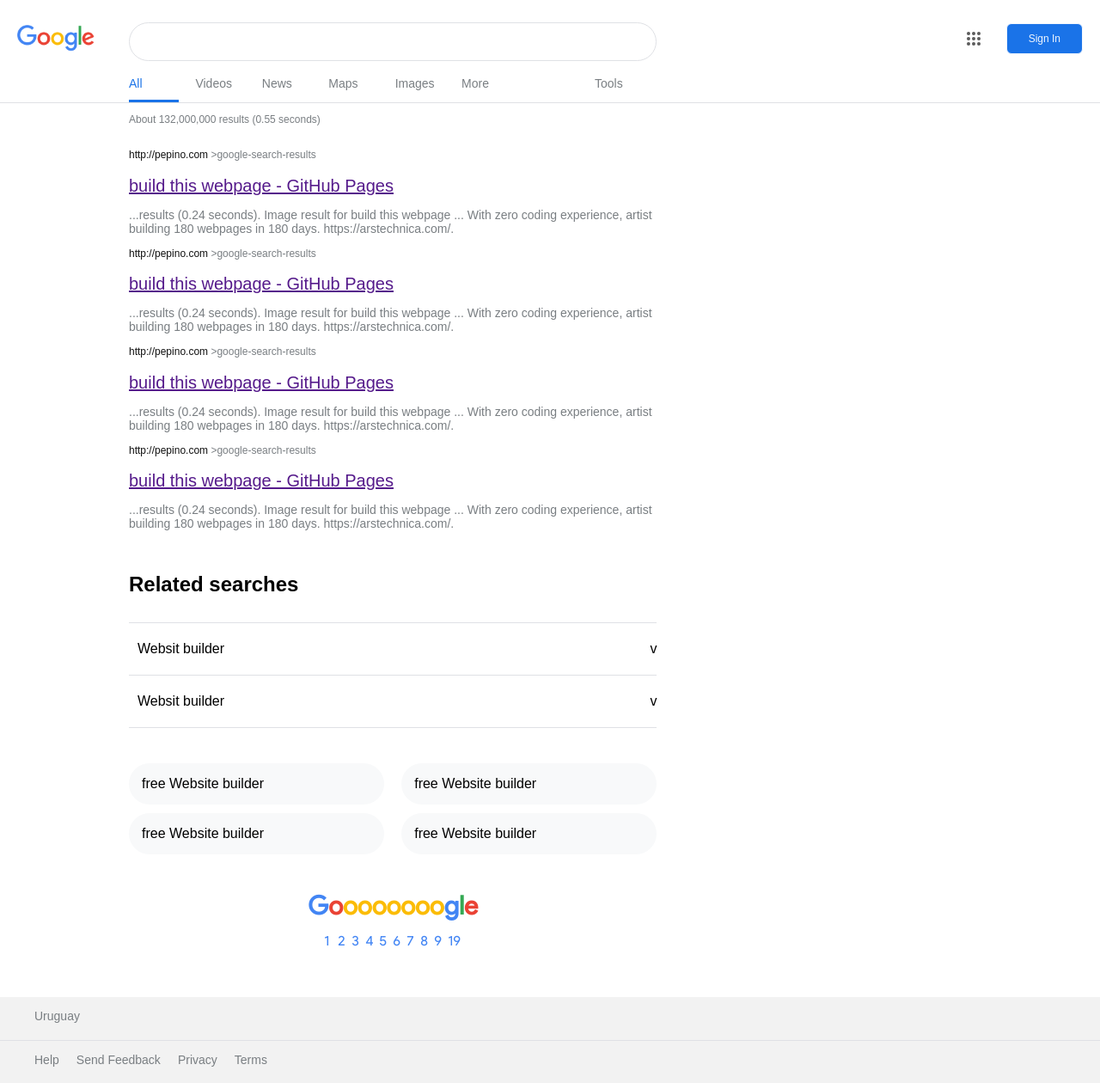
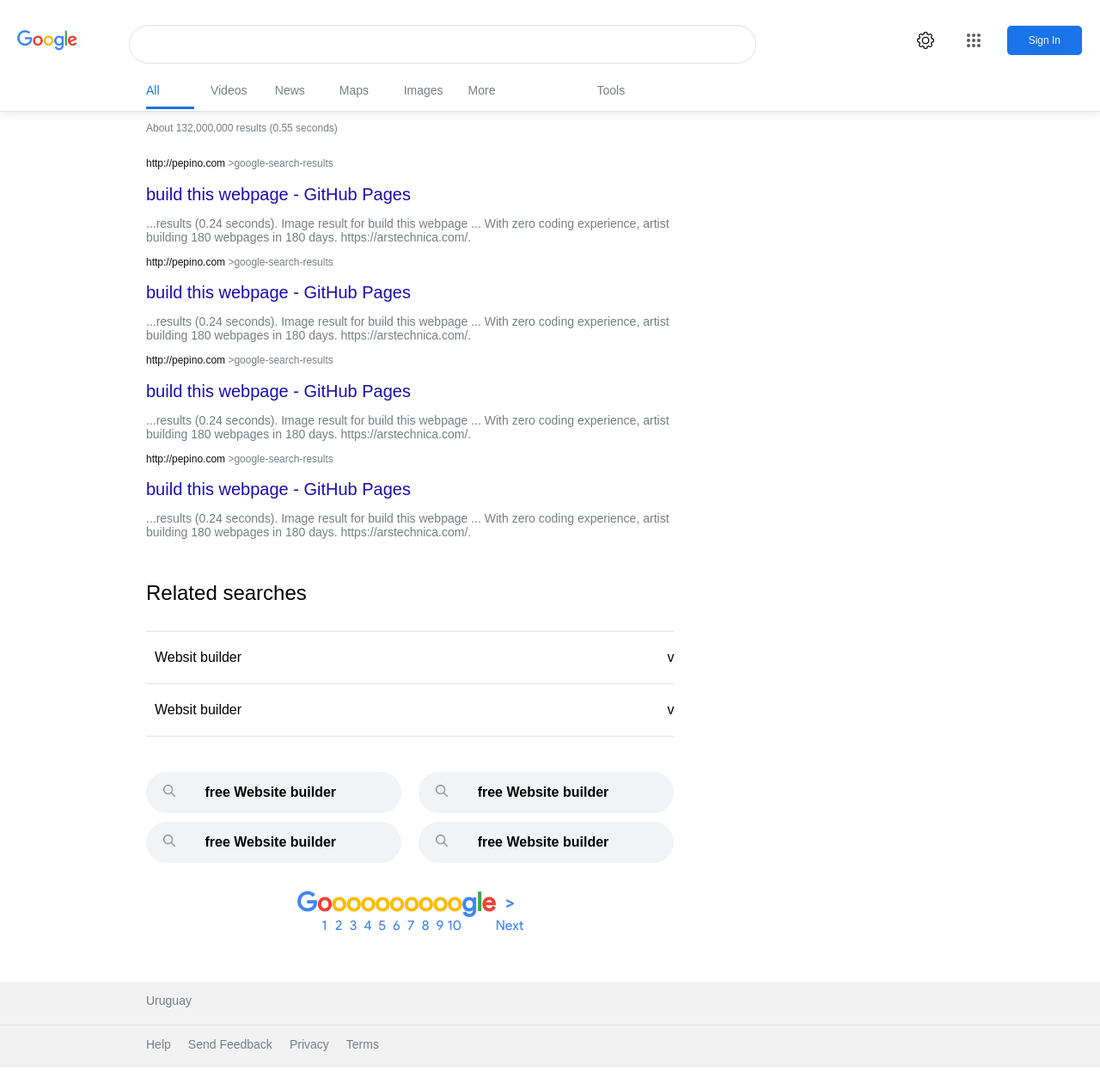
Before and after one commit to joeldevel/google-homepage, a plain HTML site: page search-results.html in a window 1280 px wide. Shown: the whole page at 86% size. Drawn offline with Linux system fonts and the light colour scheme.

Commit message:
icons and sticky navigation --though basic

```diff
--- a/css/results.css
+++ b/css/results.css
@@ -11,12 +11,13 @@
   --green: #34a853;
   --yellow: #fbbc05;
   --red: #ea4335;
+  --pill-bg: #f1f3f4;
 }
 .red {
-  color: var(--red);
+  color: var(--red)!important;
 }
 .blue {
-  color: var(--blue);
+  color: var(--blue)!important;
 }
 .green {
   color: var(--green);
@@ -34,13 +35,35 @@ body {
   justify-content: space-between;
   align-items: center;
   /* background: lightgreen; */
+  box-shadow: 1px 1px 10px rgba(0,0,0,0.1);
 }
 
+.search-container {
+  width: 57vw;
+  /* background: red; */
+}
+.input-search-container {
+  /* background: green; */
+  width: 100%;
+}
 .google-img-small {
   max-width: 90px;
   padding-left: 20px
 }
-
+.icon-list-item {
+  /* background: red; */
+  padding: 8px;
+  /* padding-top: 10px; */
+  margin-top: 2px;
+}
+.icon-list-item:hover {
+  background: var(--footer-bg);
+  border-radius: 100px;
+}
+.navigation-icon {
+  width: 20px;
+  height: 20px;
+}
 .tab:hover {
   cursor: pointer;
 }
@@ -73,6 +96,7 @@ body {
   /* height: 60px; */
   /* background: red; */
   padding: 0;
+  padding-left: 20px;
   display: grid;
   grid-gap: 5px;
   grid-template-columns: repeat(8, 1fr);
@@ -90,6 +114,7 @@ body {
   align-content: flex-start;
   grid-row-gap:  15px;
   padding: 0;
+  padding-left: 20px;
   padding-bottom: 40px;
 }
 
@@ -118,10 +143,17 @@ body {
 .result-search-item__title {
   font-size: 20px;
   font-weight: 400;
-  color: var(--title-link-blue);
   line-height: 24px;
   margin-bottom: 4px;
 }
+.result-search-item__title a {
+  text-decoration: none;
+  color: var(--title-link-blue);
+}
+.result-search-item__title a:hover {
+  text-decoration: underline;
+}
+
 .result-search-item__extract {
   font-size: 14px;
 }
@@ -129,6 +161,10 @@ body {
 
 .related-searches {
   grid-column: 2/3;
+}
+.related-searches h2 {
+  font-weight: 500;
+  /* color: var(--nav-text-black); */
 }
 .related-searches__list {
   /* background: green; */
@@ -166,13 +202,26 @@ body {
   grid-template-columns: repeat(2, auto);
 }
 
+.search-icon {
+  width: 14px;
+  filter:opacity(50%);
+}
 .related-search-pill {
-  background: var(--normal-grey-button);
+  background: var(--pill-bg);
   padding: 15px;
+  padding-left: 20px;
   border-radius: 100px;
   font-weight: 500;
 }
 
+.related-search-pill__link {
+  font-weight: 600;
+  margin-left: 30px;
+  cursor: pointer;
+}
+.related-search-pill__link:hover {
+  text-decoration: underline;
+}
 
 /* google-paginator */
 
@@ -199,13 +248,58 @@ body {
   display: flex;
   padding: 0;
 }
+.google-paginator li {
+  font-size: 30px;
+  font-weight: 600;
+  line-height: 30px;
+  /* border: 1px solid black; */
+  text-align: center;
+}
 
 .google-paginator a {
+  font-size: 16px;
+  font-weight: 400;
+  display: flex;
+  flex-direction: column;
+  text-decoration: none;
   color: var(--blue);
-  text-decoration: none;
-  display: inline-block;
-  width: 1em;
+  border-bottom: 1px solid transparent;
+  line-height: 16px;
 }
 .google-paginator a:hover {
-  text-decoration: underline;
+  border-bottom: 1px solid var(--blue);
 }
+
+.not-underline{
+  margin-bottom: 4px;
+}
+.google-paginator span {
+  color: var(--yellow);
+  font-size: 30px;
+  font-weight: 600;
+  line-height: 30px;
+}
+
+.chevron {
+  font-size: 20px!important;
+}
+
+/* footer */
+
+.footer-top,
+.list-left {
+  padding-left: 170px;
+}
+
+
+
+/* sticky navigation */
+
+.sticky {
+  position: fixed;
+  top: 0;
+  width: 100%;
+}
+.sticky + .body-content {
+  padding-top: 60px;
+}
--- a/css/style.css
+++ b/css/style.css
@@ -1,3 +1,6 @@
+* {
+  box-sizing: border-box;
+}
 :root {
   --nav-text-black:#5b5b5b;
   --border-grey:#dfe1e5;
--- a/search-results.html
+++ b/search-results.html
@@ -12,10 +12,10 @@
     <title>Search results</title>
   </head>
   <body>
-    <header class="header search-results-header">
+    <header class="header search-results-header" id="navbar">
       <img src="./img/googlelogo_color_272x92dp.png" alt="" class="google-img google-img-small">
 
-      <div class="search-container">
+      <div class="search-container" >
         <form action="">
           <div class="input-container input-search-container">
             <!-- <img src="./img/desktop_searchbox_sprites302_hr.webp" alt=""> -->
@@ -26,8 +26,10 @@
 
       <nav class="top-nav">
         <ul class="top-nav__list">
-          <!-- <li class="top-nav__list-item"><a href="">Gmail</a></li>
-          <li class="top-nav__list-item"><a href="">Images</a></li> -->
+          <!-- <li class="top-nav__list-item"><a href="">Gmail</a></li>-->
+          <li class="top-nav__list-item icon-list-item">
+            <a href=""><img src="./img/settings.png" alt="" class="navigation-icon"></a>
+          </li>
           <li class="top-nav__list-item dots-item"><a href="">
             <span class="google-apps-closed-container">
               <span class="dot"></span>
@@ -155,27 +157,48 @@
       </section>
 
       <section class="related-search-pills">
-        <div class="related-search-pill">free Website builder</div>
-        <div class="related-search-pill">free Website builder</div>
-        <div class="related-search-pill">free Website builder</div>
-        <div class="related-search-pill">free Website builder</div>
+        <div class="related-search-pill">
+          <img src="./img/loupe.png" alt="" class="search-icon">
+          <a class="related-search-pill__link">free Website builder</a>
+        </div>
+
+        <div class="related-search-pill">
+          <img src="./img/loupe.png" alt="" class="search-icon">
+          <a class="related-search-pill__link">free Website builder</a>
+        </div>
+
+        <div class="related-search-pill">
+          <img src="./img/loupe.png" alt="" class="search-icon">
+          <a class="related-search-pill__link">free Website builder</a>
+        </div>
+
+        <div class="related-search-pill">
+          <img src="./img/loupe.png" alt="" class="search-icon">
+          <a class="related-search-pill__link">free Website builder</a>
+        </div>
+
       </section>
 
       <section class="google-paginator">
-        <p>
+        <!-- <p>
           <span class="blue">G</span><span class="red">o</span>ooooooo<span class="blue">g</span><span class="green">l</span><span class="red">e</span>
-        </p>
+        </p> -->
         <ul>
-          <li><a href="" class="actual-page">1</a></li>
-          <li><a href="" class="">2</a></li>
-          <li><a href="" class="">3</a></li>
-          <li><a href="" class="">4</a></li>
-          <li><a href="" class="">5</a></li>
-          <li><a href="" class="">6</a></li>
-          <li><a href="" class="">7</a></li>
-          <li><a href="" class="">8</a></li>
-          <li><a href="" class="">9</a></li>
-          <li><a href="" class="">19</a></li>
+          <li class="blue">G</li>
+          <li><a href=""><span class="red not-underline">o</span>1</a></li>
+          <li><a href="" class=""><span class="not-underline">o</span>2</a></li>
+          <li><a href="" class=""><span class="not-underline">o</span>3</a></li>
+          <li><a href="" class=""><span class="not-underline">o</span>4</a></li>
+          <li><a href="" class=""><span class="not-underline">o</span>5</a></li>
+          <li><a href="" class=""><span class="not-underline">o</span>6</a></li>
+          <li><a href="" class=""><span class="not-underline">o</span>7</a></li>
+          <li><a href="" class=""><span class="not-underline">o</span>8</a></li>
+          <li><a href="" class=""><span class="not-underline">o</span>9</a></li>
+          <li><a href="" class=""><span class="not-underline">o</span>10</a></li>
+          <li class="blue">g</li>
+          <li class="green">l</li>
+          <li class="red">e</li>
+          <li class="blue"><a href="" class=""><span class="not-underline blue chevron">></span>Next</a></li>
         </ul>
       </section>
     </main>
@@ -244,5 +267,37 @@
       e.preventDefault();
       appsPanel.classList.toggle('hidden');
     }
+
+    // sticky navigation
+    window.onscroll = function() {stickNav()};
+
+    const tabs= document.querySelector('.filter-results-tabs-container');
+    const inputSearch = document.querySelector('.input-search');
+    // Get the navbar
+    const navbar = document.getElementById("navbar");
+    navbar.style.background= "white";
+
+    // Get the offset position of the navbar
+    const sticky = navbar.offsetTop;
+    // Add the sticky class to the navbar when you reach its scroll position. Remove "sticky" when you leave the scroll position
+    function stickNav() {
+      if( window.pageYOffset===0) {
+        console.log("its 0");
+        tabs.style.transform="translateY(0)";
+        navbar.style.height = "130px";
+        navbar.style.paddingTop="0px";
+        inputSearch.style.padding="14px";
+      }
+      else if (window.pageYOffset >= sticky) {
+        navbar.classList.add("sticky");
+        tabs.style.transform="translateY(-250%)";
+        navbar.style.height = "70px";
+        navbar.style.paddingTop="10px";
+        inputSearch.style.padding="10px 14px";
+      } else {
+        navbar.classList.remove("sticky");
+
+      }
+    }
   </script>
 </html>
```
Also changed, not shown: img/loupe.png (added), img/settings.png (added).
